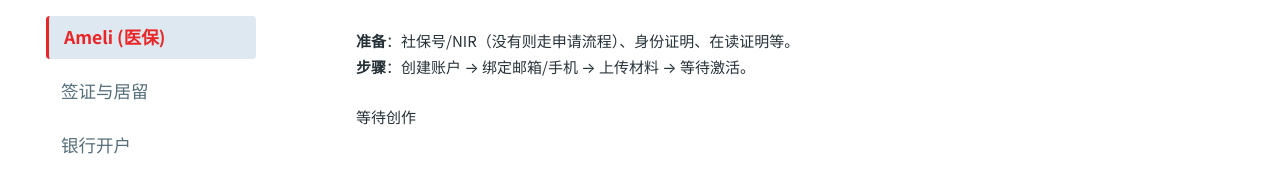
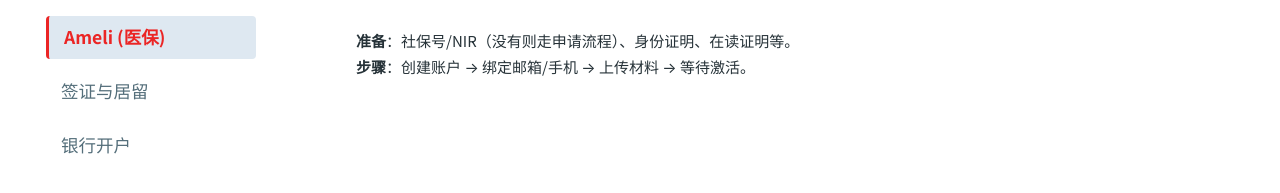
Before and after one commit to Kant-Righteous/franchina, an MkDocs documentation site: the page built from docs/pages/admin/ameli.md, in a window 1280 px wide. Shown: the part 243-436 px from the top of the page. Built offline with MkDocs 1.6.1 and Material for MkDocs 9.7.7, drawn with Linux system fonts in a browser that asks for light colours.

Commit message:
fix:修复extra.css导致的资源缺失问题

```diff
--- a/docs/pages/admin/ameli.md
+++ b/docs/pages/admin/ameli.md
@@ -2,5 +2,3 @@
 
 **准备**：社保号/NIR（没有则走申请流程）、身份证明、在读证明等。
 **步骤**：创建账户 → 绑定邮箱/手机 → 上传材料 → 等待激活。
-
-等待创作
--- a/docs/stylesheets/extra.css
+++ /dev/null
@@ -1,52 +0,0 @@
-/* ========================================
-   FranChina 优雅学术风格主题 - 主入口文件
-   配色: 皇家蓝 + 酒红色 + 象牙白
-
-   作用: 导入所有模块化的CSS文件
-
-   文件结构说明:
-   1. variables.css   - CSS变量定义 (颜色、阴影、圆角等)
-   2. base.css        - 全局基础样式 (body、标题、字体)
-   3. header.css      - 导航栏和标签栏样式
-   4. sidebar.css     - 侧边栏导航样式
-   5. content.css     - 主内容区域样式
-   6. components.css  - 组件样式 (列表、表格、代码块等)
-   7. responsive.css  - 响应式设计和媒体查询
-   8. animations.css  - 动画和过渡效果
-
-   使用方式:
-   在 mkdocs.yml 中引用此文件即可加载所有样式
-   例如: extra_css: [stylesheets/extra.css]
-
-   修改建议:
-   - 修改颜色: 编辑 variables.css
-   - 修改导航栏: 编辑 header.css
-   - 修改文章样式: 编辑 content.css
-   - 修改组件: 编辑 components.css
-   ======================================== */
-
-/* 按顺序导入所有模块 */
-
-/* === Core: 核心基础 === */
-@import 'core/variables.css';
-/* 必须最先导入,其他文件依赖这些变量 */
-@import 'core/base.css';
-/* 全局基础样式 */
-@import 'core/animations.css';
-/* 动画效果 */
-
-/* === Layout: 布局相关 === */
-@import 'layout/header.css';
-/* 顶部导航区域 */
-@import 'layout/sidebar.css';
-/* 左侧导航菜单 */
-@import 'layout/responsive.css';
-/* 响应式适配 */
-
-/* === Pages: 页面与组件 === */
-@import 'pages/content.css';
-/* 文章主体内容 */
-@import 'pages/components.css';
-/* UI组件 */
-/* @import 'pages/home.css'; Removed: Loaded directly in mkdocs.yml */
-/* 首页样式 */
--- a/mkdocs.yml
+++ b/mkdocs.yml
@@ -25,8 +25,17 @@ theme:
     code: Roboto Mono
 
 extra_css:
+  # Core 核心基础
   - stylesheets/core/variables.css
-  - stylesheets/extra.css
+  - stylesheets/core/base.css
+  - stylesheets/core/animations.css
+  # Layout 布局
+  - stylesheets/layout/header.css
+  - stylesheets/layout/sidebar.css
+  - stylesheets/layout/responsive.css
+  # Pages 页面与组件
+  - stylesheets/pages/content.css
+  - stylesheets/pages/components.css
   - stylesheets/pages/home.css
 
 copyright: ""
```
